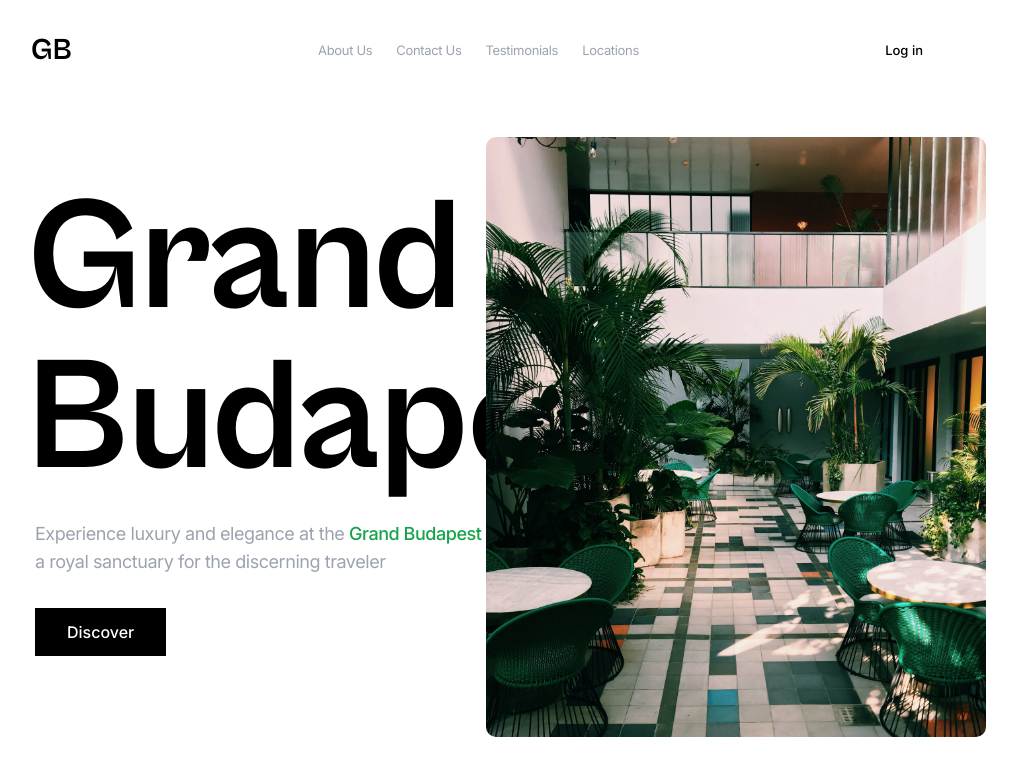
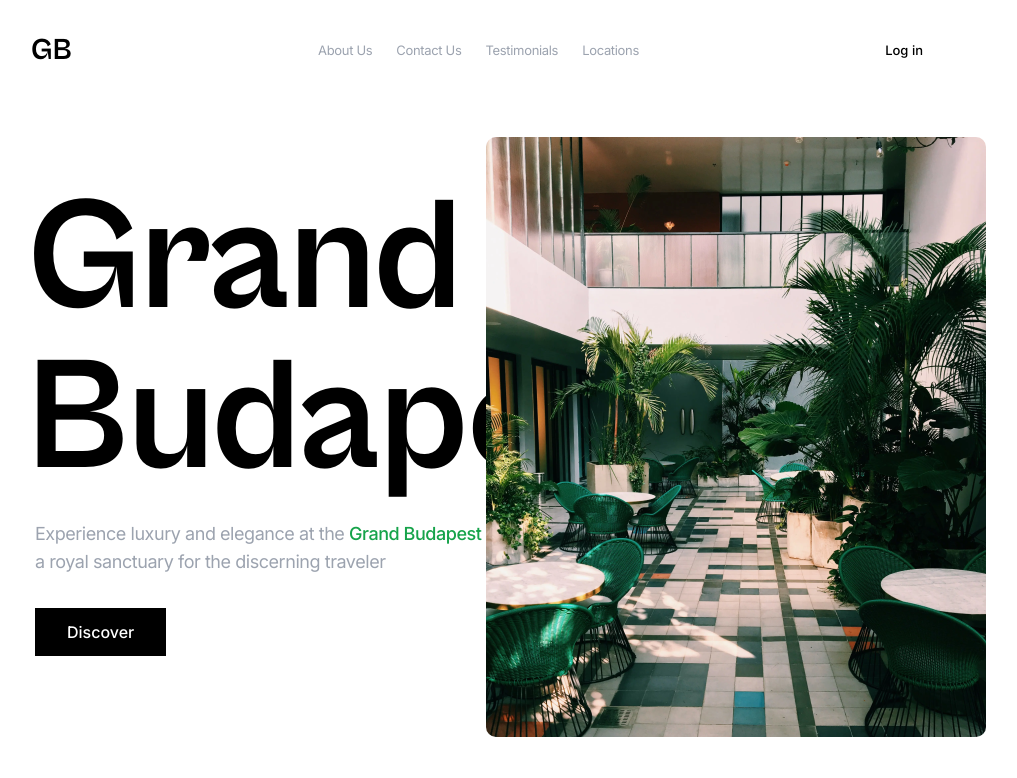
Before and after one commit to HrijulChauhan/UselessHotel, a Vue app: page / in a window 1280 px wide. Shown: the top 778 px of the page, without its empty margins (165-1182 px from the left). Built offline with nearby package versions, Linux system fonts and the light colour scheme.

Commit message:
trying to further optimize heroPicture

```diff
--- a/src/style.css
+++ b/src/style.css
@@ -102,7 +102,7 @@
   margin-top: 150px;
   height: 600px;
   /* background-image: url(./assets/eddi-aguirre-ZAVHbpOn4Jk-unsplash.jpg); */
-  background-image: url(./assets/HeroPortrait.webp);
+  background-image: url(./assets/HeroPortrait.png);
   background-size: 100%;
   border-radius: 10px;
   /* background-position: 0 -150px; */
```
Also changed, not shown: src/assets/HeroPortrait.png (added), src/assets/HeroPortrait.webp (deleted).
